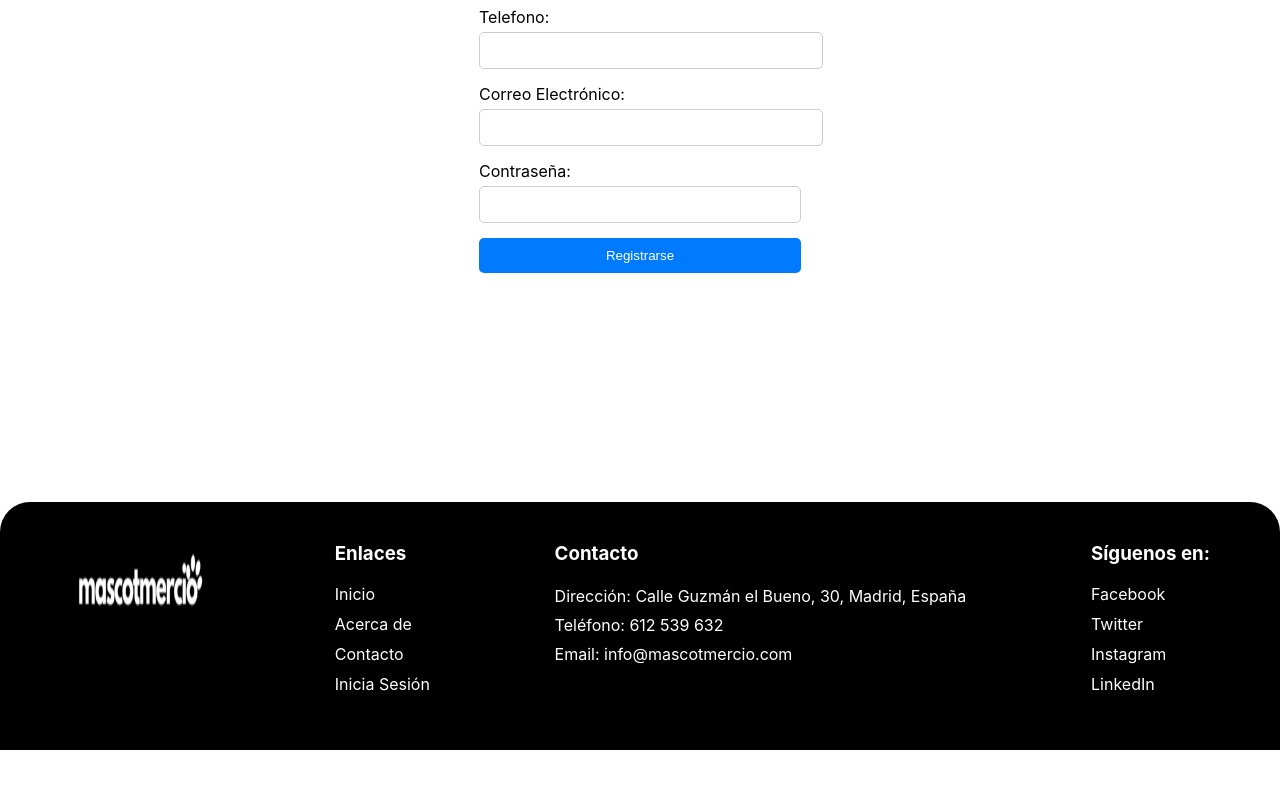
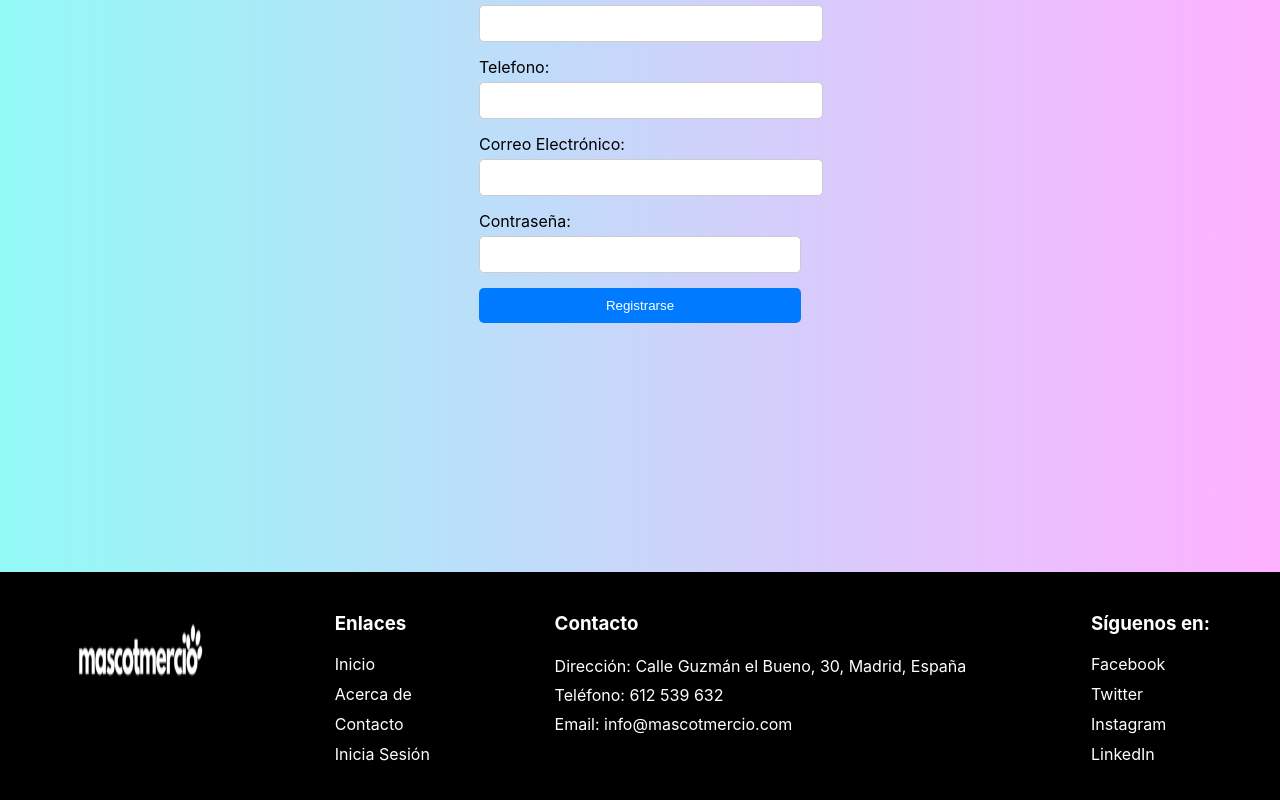
Before and after one commit to juliiosp/Mascotmercio-G20, a React (Create React App) app in the folder Frontend/: page /registro in a window 1280 px wide. Shown: the part 528-1328 px from the top of the page. Before the commit the page ends 1278 px from the top, so only its background shows below. Built offline with nearby package versions, Linux system fonts and the light colour scheme.

Commit message:
Estilo formularios

```diff
--- a/Frontend/src/Contacto.css
+++ b/Frontend/src/Contacto.css
@@ -1,5 +1,6 @@
 .contacto {
-    padding: 20px;
+    padding: 10px;
+    height: 1000px;
   }
 
   .contacto h1 {
--- a/Frontend/src/Contacto.js
+++ b/Frontend/src/Contacto.js
@@ -3,7 +3,7 @@ import './Contacto.css'; // Importa los estilos CSS
 
 const Contacto = () => {
   return (
-    <div className="contacto">
+    <div className="contacto" style={{ background: 'linear-gradient(to right, #93FAF6, #FFB1FF)' }}>
       <h1>Contacto</h1>
       <p>Por favor, completa el formulario a continuación para ponerte en contacto con nosotros:</p>
       <form className="contacto-formulario">
--- a/Frontend/src/Footer.css
+++ b/Frontend/src/Footer.css
@@ -2,9 +2,6 @@
     background-color: #000;
     color: #fff;
     padding: 40px;
-    border-top-left-radius: 30px;
-    border-top-right-radius: 30px;
-    margin-top: 30px;
   }
 
   .footer-container {
--- a/Frontend/src/Login.css
+++ b/Frontend/src/Login.css
@@ -6,8 +6,9 @@
     flex-direction: column;
     align-items: center;
     justify-content: center;
-    height: 900px;
+    height: 1000px;
   }
+
 
   .register-button {
     position: absolute;
--- a/Frontend/src/Login.js
+++ b/Frontend/src/Login.js
@@ -4,7 +4,7 @@ import './Login.css'; // Importa los estilos CSS
 
 const Login = () => {
   return (
-    <div className="container">
+    <div className="container" style={{ background: 'linear-gradient(to right, #93FAF6, #FFB1FF)' }}>
       <Link to="/registro" className="register-button">Registrarse</Link>
       <h1>Inicia Sesión</h1>
       <form>
--- a/Frontend/src/Registro.css
+++ b/Frontend/src/Registro.css
@@ -1,6 +1,6 @@
 /* register.css */
 
-.container-registro {
+.container {
     position: relative;
     display: flex;
     flex-direction: column;
--- a/Frontend/src/Registro.js
+++ b/Frontend/src/Registro.js
@@ -4,7 +4,7 @@ import './Registro.css'; // Importa los estilos CSS
 
 const Registro = () => {
   return (
-    <div className="container-registro">
+    <div className="container" style={{ background: 'linear-gradient(to right, #93FAF6, #FFB1FF)' }}>
       <Link to="/login" className="login-link">Volver</Link>
       <h1>Crea tu cuenta</h1>
       <form>
```
Also changed, not shown: 1 other file (tests, documents, lock files or other folders).
